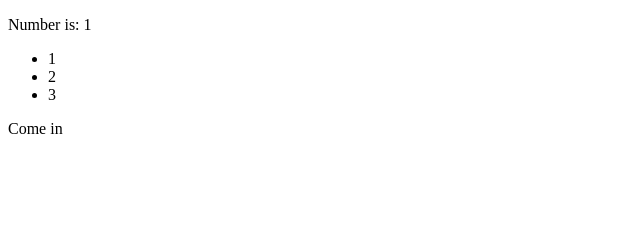
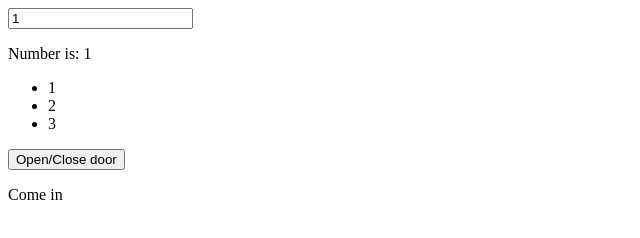
Before and after one commit to sasarkman/zenva-build-js-with-vue.js, a website: page index.html in a window 1280 px wide. Shown: the whole page, without its empty margins (0-640 px from the left). Drawn offline with nearby package versions, Linux system fonts and the light colour scheme.

Commit message:
Lesson 7/14

```diff
--- a/index.html
+++ b/index.html
@@ -6,6 +6,7 @@
 </head>
 <body>
 	<div id="firstDiv">
+		<input v-model="number">
 		<p>Number is: {{ number }}</p>
 		<ul>
 			<li v-for='number_ in numbers'>
@@ -15,6 +16,7 @@
 	</div>
 
 	<div id="secondDiv">
+		<button v-on:click='openCloseDoor'>Open/Close door</button>
 		<p v-if="isDoorOpen">Come in</p>
 		<p v-else>Stay out</p>
 	</div>
@@ -37,6 +39,11 @@
 			el: '#secondDiv',
 			data: {
 				isDoorOpen: true,
+			},
+			methods: {
+				openCloseDoor: function() {
+					this.isDoorOpen = !this.isDoorOpen;
+				}
 			}
 		});
 
```
